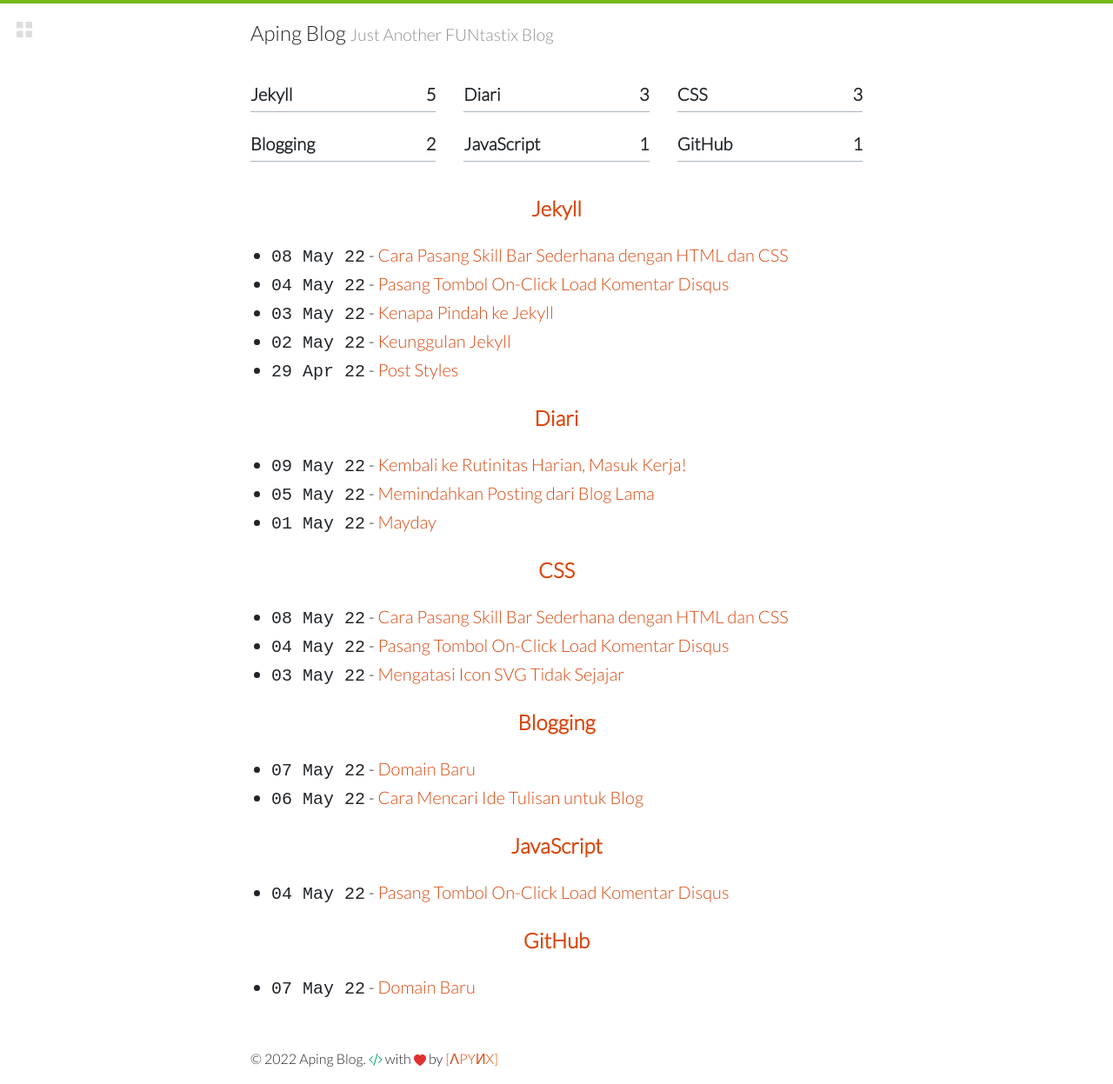
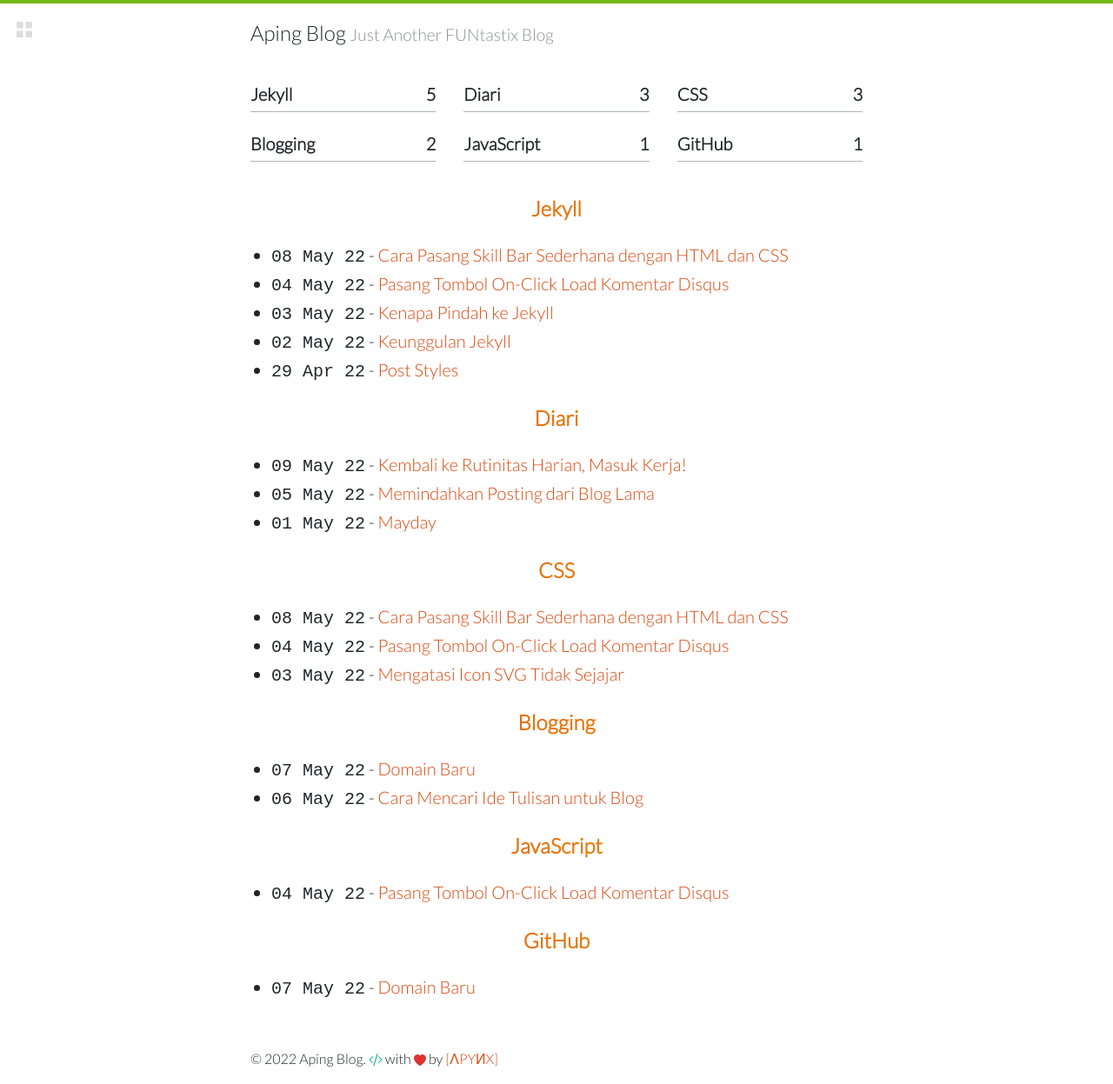
Before and after one commit to apynx/apynx.github.io, a Jekyll site: the page built from kategori.md, in a window 1280 px wide. Shown: the whole page at 87% size. Built offline with Jekyll 4.4.1, drawn with Linux system fonts in a browser that asks for light colours.

Commit message:
add gradient text

```diff
--- a/_sass/ockham/_custom.scss
+++ b/_sass/ockham/_custom.scss
@@ -8,14 +8,19 @@
 .page, .post {
   h1, h2 {
     font-size: 24px;
-    color: var(--link-color) !important;
     text-align: center;
+    background: -webkit-linear-gradient(45deg, $oc-orange-9, $oc-yellow-7);
+    -webkit-background-clip: text;
+    -webkit-text-fill-color: transparent;
   }
 }
 
 .post-entry .post-title {
   font-size: 22px;
   font-weight: normal;
+  background: -webkit-linear-gradient(45deg, $oc-orange-9, $oc-yellow-7);
+  -webkit-background-clip: text;
+  -webkit-text-fill-color: transparent;
 }
 
 .post .post-meta {
```
